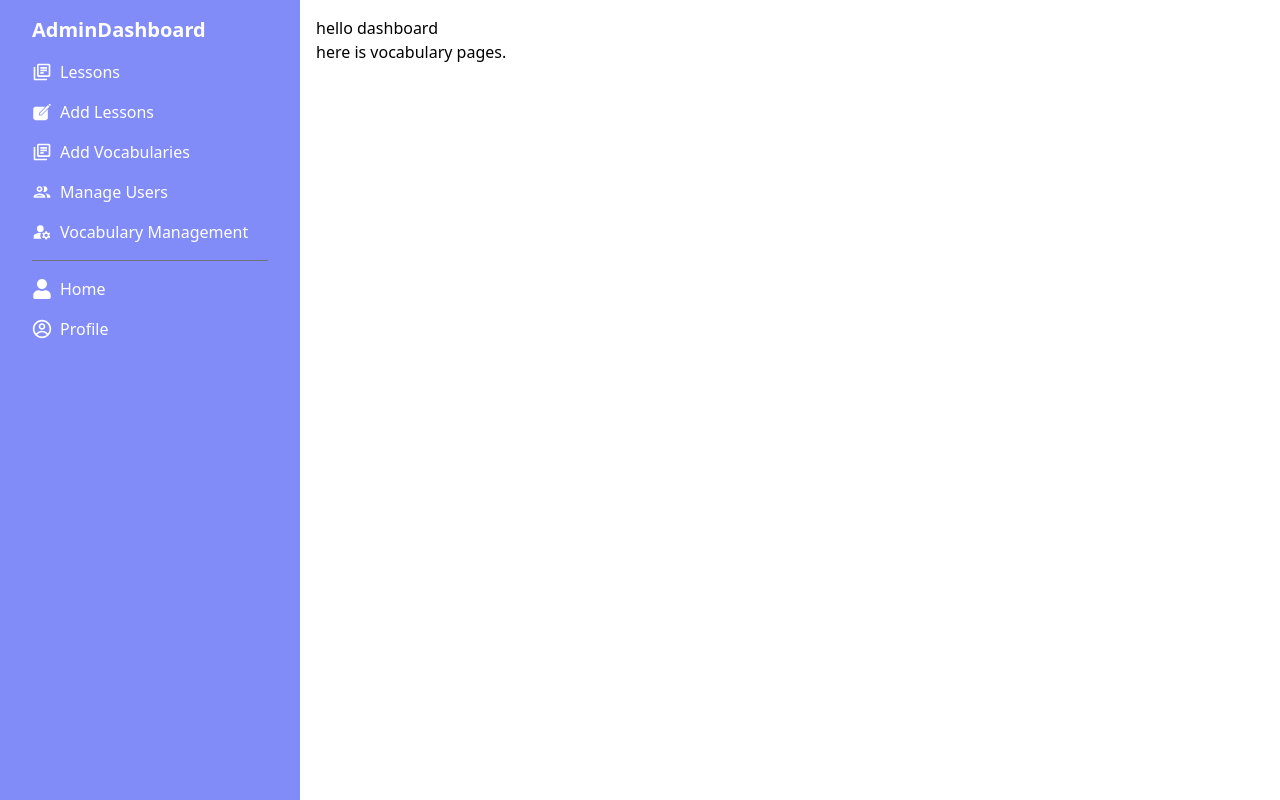
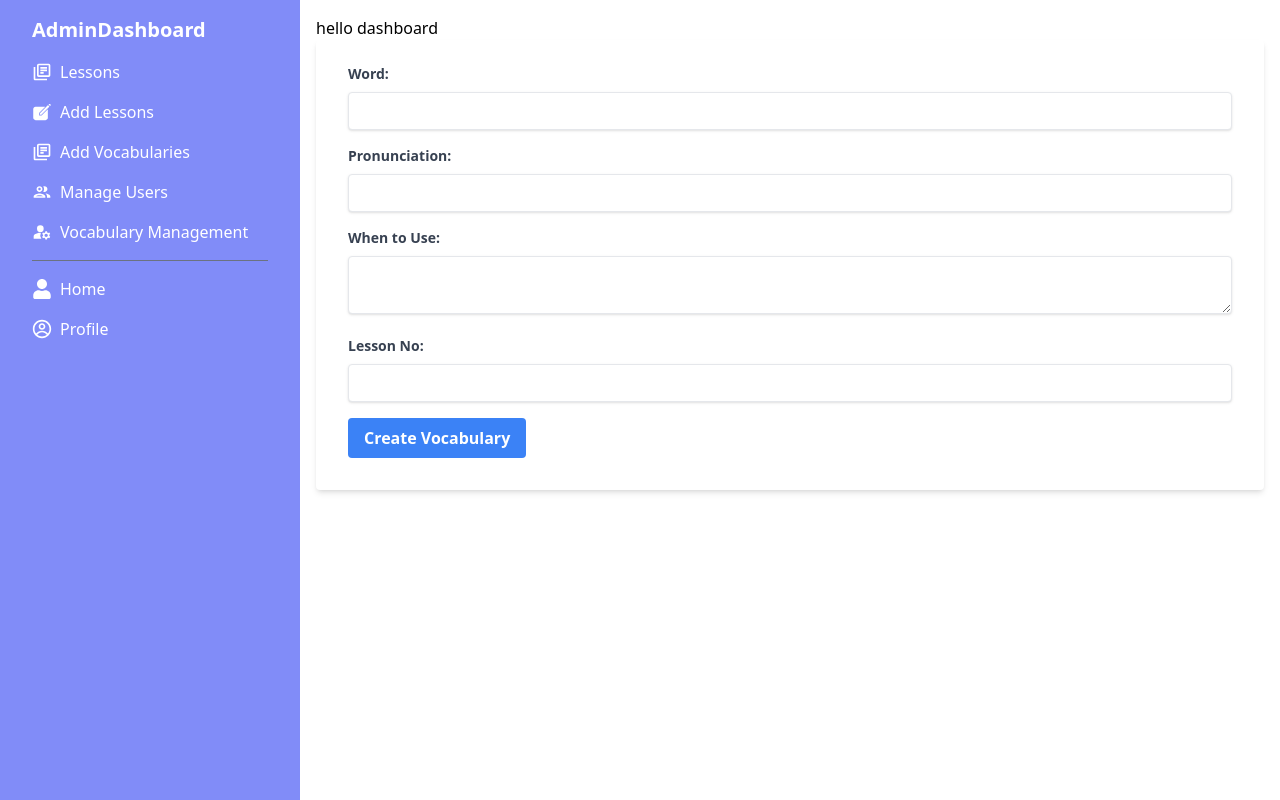
Before and after one commit to sabbir-hossen66/japanees-Client, a React (Vite) app: page /dashboard/add-vocabularies in a window 1280 px wide. Built offline with nearby package versions, Linux system fonts and the light colour scheme; no server answers.

Commit message:
issue slove for vocabulary

```diff
--- a/src/Pages/AdminDashboardPages/AddVocabulary.jsx
+++ b/src/Pages/AdminDashboardPages/AddVocabulary.jsx
@@ -1,10 +1,93 @@
-import React from 'react';
+import axios from 'axios';
+import React, { useState } from 'react';
 
 const AddVocabulary = () => {
+  const [formData, setFormData] = useState({
+    word: '',
+    pronunciation: '',
+    whenToUse: '',
+    lessonNo: '',
+    adminEmail: '', // You might want to fetch this from authentication or store it in local storage
+  });
+
+  const handleChange = (e) => {
+    setFormData({ ...formData, [e.target.name]: e.target.value });
+  };
+
+  const handleSubmit = async (e) => {
+    e.preventDefault();
+
+    try {
+      const response = await axios.post('http://localhost:8000/create-vocabulary', formData); // Replace with your backend API endpoint
+      console.log(response.data);
+      // Handle success, e.g., show a success message or redirect to a different page
+      alert('Vocabulary created successfully!');
+      setFormData({
+        word: '',
+        pronunciation: '',
+        whenToUse: '',
+        lessonNo: '',
+        adminEmail: '',
+      });
+    } catch (error) {
+      console.error('Error creating vocabulary:', error);
+      // Handle error, e.g., show an error message to the user
+      alert('Error creating vocabulary. Please try again.');
+    }
+  };
   return (
-    <div>
-      <h2>here is vocabulary pages.</h2>
-    </div>
+    <form onSubmit={handleSubmit} className="bg-white shadow-md rounded px-8 pt-6 pb-8 mb-4">
+      <div className="mb-4">
+        <label htmlFor="word" className="block text-gray-700 text-sm font-bold mb-2">Word:</label>
+        <input
+          type="text"
+          id="word"
+          name="word"
+          value={formData.word}
+          onChange={handleChange}
+          className="shadow appearance-none border rounded w-full py-2 px-3 text-gray-700 leading-tight focus:outline-none focus:shadow-outline"
+          required
+        />
+      </div>
+      <div className="mb-4">
+        <label htmlFor="pronunciation" className="block text-gray-700 text-sm font-bold mb-2">Pronunciation:</label>
+        <input
+          type="text"
+          id="pronunciation"
+          name="pronunciation"
+          value={formData.pronunciation}
+          onChange={handleChange}
+          className="shadow appearance-none border rounded w-full py-2 px-3 text-gray-700 leading-tight focus:outline-none focus:shadow-outline"
+          required
+        />
+      </div>
+      <div className="mb-4">
+        <label htmlFor="whenToUse" className="block text-gray-700 text-sm font-bold mb-2">When to Use:</label>
+        <textarea
+          id="whenToUse"
+          name="whenToUse"
+          value={formData.whenToUse}
+          onChange={handleChange}
+          className="shadow appearance-none border rounded w-full py-2 px-3 text-gray-700 leading-tight focus:outline-none focus:shadow-outline"
+          required
+        />
+      </div>
+      <div className="mb-4">
+        <label htmlFor="lessonNo" className="block text-gray-700 text-sm font-bold mb-2">Lesson No:</label>
+        <input
+          type="number"
+          id="lessonNo"
+          name="lessonNo"
+          value={formData.lessonNo}
+          onChange={handleChange}
+          className="shadow appearance-none border rounded w-full py-2 px-3 text-gray-700 leading-tight focus:outline-none focus:shadow-outline"
+          required
+        />
+      </div>
+      <button type="submit" className="bg-blue-500 hover:bg-blue-700 text-white font-bold py-2 px-4 rounded">
+        Create Vocabulary
+      </button>
+    </form>
   );
 };
 
--- a/src/Pages/AdminDashboardPages/Lessons.jsx
+++ b/src/Pages/AdminDashboardPages/Lessons.jsx
@@ -29,21 +29,30 @@ const Lessons = () => {
       try {
         const response = await fetch(`http://localhost:8000/lesson/${lesson._id}`, {
           method: 'PUT',
-          headers: { 'Content-Type': 'application/json' },
+          headers: {
+            'content-type': 'application/json'
+          },
           body: JSON.stringify(formData),
-        });
+        })
 
         if (!response.ok) {
           throw new Error('Failed to update lesson');
         }
 
-        const updatedLesson = await response.json();
+
+        const updatedLesson = await response.json()
+          .then(res => res.json())
+          .then(data => {
+            if (data.modifiedCount > 0) {
+              Swal.fire('Saved!', 'The lesson has been updated.', 'success');
+            }
+          })
         console.log('Updated Lesson:', updatedLesson);
-        Swal.fire('Saved!', 'The lesson has been updated.', 'success');
+        // Swal.fire('Saved!', 'The lesson has been updated.', 'success');
 
         // Update UI with updated lesson data
-        const updatedLessons = lessons.map((l) => (l._id === updatedLesson._id ? updatedLesson : l));
-        navigate('/lessons'); // Refresh `/lessons` route to reflect updated data
+        // const updatedLessons = lessons.map((l) => (l._id === updatedLesson._id ? updatedLesson : l));
+        // navigate('/dashboard/lessons'); // Refresh `/lessons` route to reflect updated data
       } catch (error) {
         console.error(error);
         Swal.fire('Error!', 'An error occurred while updating the lesson.', 'error');
--- /dev/null
+++ b/src/Pages/AdminDashboardPages/ManageVoca.jsx
@@ -0,0 +1,36 @@
+import React from 'react';
+import { useLoaderData } from 'react-router-dom';
+
+const ManageVoca = () => {
+  const voca = useLoaderData();
+
+  return (
+    <div className="container mx-auto p-4">
+      <h2 className="text-2xl font-bold mb-4">Vocabulary List</h2>
+      <table className="w-full border-collapse border border-gray-300">
+        <thead>
+          <tr>
+            <th className="border border-gray-300 p-2">Word</th>
+            <th className="border border-gray-300 p-2">Pronunciation</th>
+            <th className="border border-gray-300 p-2">When to Use</th>
+            <th className="border border-gray-300 p-2">Lesson No</th>
+            <th className="border border-gray-300 p-2">Admin Email</th>
+          </tr>
+        </thead>
+        <tbody>
+          {voca.map((item, index) => (
+            <tr key={index} className="border border-gray-300">
+              <td className="p-2">{item.word}</td>
+              <td className="p-2">{item.pronunciation}</td>
+              <td className="p-2">{item.whenToUse}</td>
+              <td className="p-2">{item.lessonNo}</td>
+              <td className="p-2">{item.adminEmail}</td>
+            </tr>
+          ))}
+        </tbody>
+      </table>
+    </div>
+  );
+};
+
+export default ManageVoca;
--- a/src/Routes/Routes.jsx
+++ b/src/Routes/Routes.jsx
@@ -15,6 +15,7 @@ import AddLesons from "../Pages/AdminDashboardPages/AddLesons";
 import Lessons from "../Pages/AdminDashboardPages/Lessons";
 import AddVocabulary from "../Pages/AdminDashboardPages/AddVocabulary";
 import ManageUsers from "../Pages/AdminDashboardPages/ManageUsers";
+import ManageVoca from "../Pages/AdminDashboardPages/ManageVoca";
 
 export const router = createBrowserRouter([
   {
@@ -68,6 +69,11 @@ export const router = createBrowserRouter([
       {
         path: "manage-users",
         element: <ManageUsers />
+      },
+      {
+        path: "manage-voca",
+        element: <ManageVoca />,
+        loader: () => fetch('http://localhost:8000/get-vocabulary')
       }
     ]
   }
--- a/src/Shared/DashboardNavbar.jsx
+++ b/src/Shared/DashboardNavbar.jsx
@@ -32,7 +32,7 @@ const DashboardNavbar = () => {
         <MdOutlineGroup className="h-5 w-5" />
         <span>Manage Users</span>
       </Link>
-      <Link to="/dashboard/vocabulary-management" className="flex items-center space-x-2">
+      <Link to="/dashboard/manage-voca" className="flex items-center space-x-2">
         <MdManageAccounts className="h-5 w-5" />
         <span>Vocabulary Management</span>
       </Link>
```
